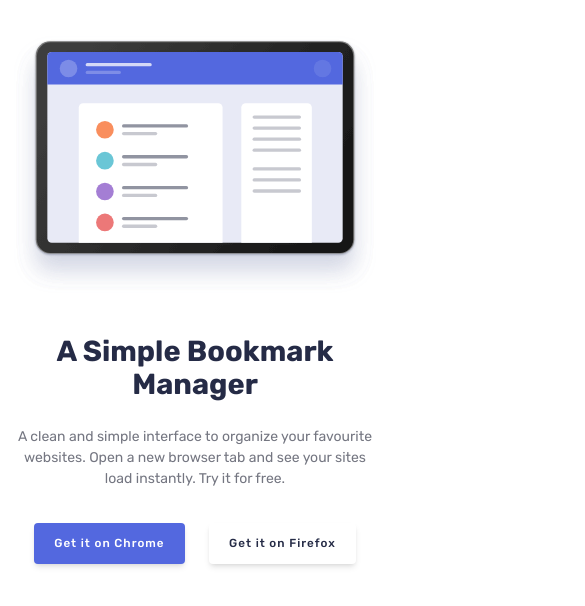
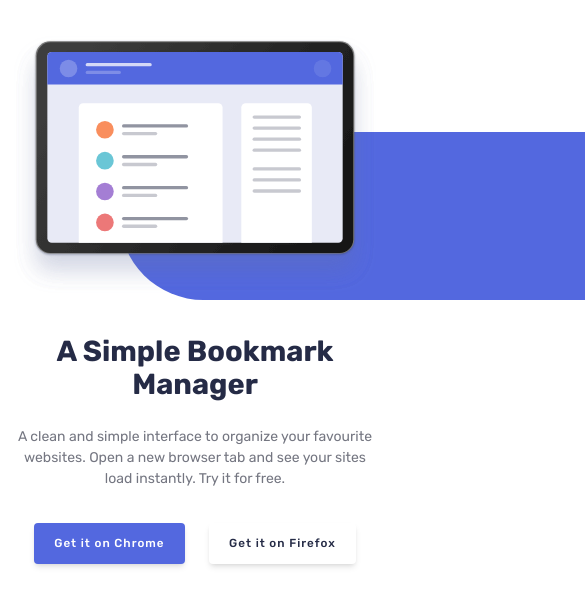
Before and after one commit to ktcotz/Bookmark, a website built with Vite: page index.html in a window 390 px wide. Shown: the part 76-682 px from the top of the page, 585 px wide, since content can reach past the window. Built offline with nearby package versions, Linux system fonts and the light colour scheme.

Commit message:
feat: decoration
Add decoration behind image. Work with responsivity.

```diff
--- a/index.html
+++ b/index.html
@@ -98,6 +98,7 @@
                   width="530.117"
                   height="376"
                 />
+                <div class="decoration decoration--right">&nbsp;</div>
               </div>
             </div>
           </div>
--- a/src/style/base/_reset.scss
+++ b/src/style/base/_reset.scss
@@ -58,6 +58,7 @@
   line-height: 1.5;
   font-family: var(--primary-font-family);
   -webkit-font-smoothing: antialiased;
+  overflow-x: hidden;
 }
 
 img,
--- /dev/null
+++ b/src/style/components/atoms/_decoration.scss
@@ -0,0 +1,26 @@
+@use "./../../abstracts/mixins" as *;
+@use "./../../abstracts/variables" as *;
+
+.decoration {
+  --height: 16rem;
+  --width: 62.5rem;
+  position: absolute;
+  z-index: -1;
+  height: var(--height);
+  width: var(--width);
+  background-color: var(--color-primary);
+  border-top-left-radius: 100rem;
+  border-bottom-left-radius: 100rem;
+
+  @include media($bp-medium) {
+    --height: 12rem;
+  }
+
+  &--right {
+    --y: 70%;
+    --x: 150%;
+    top: var(--y);
+    left: var(--x);
+    transform: translate(-50%, -50%);
+  }
+}
--- a/src/style/style.scss
+++ b/src/style/style.scss
@@ -13,3 +13,4 @@
 @use "./components/atoms/logo" as *;
 @use "./components/atoms/link" as *;
 @use "./components/atoms/button" as *;
+@use "./components/atoms/decoration" as *;
```
